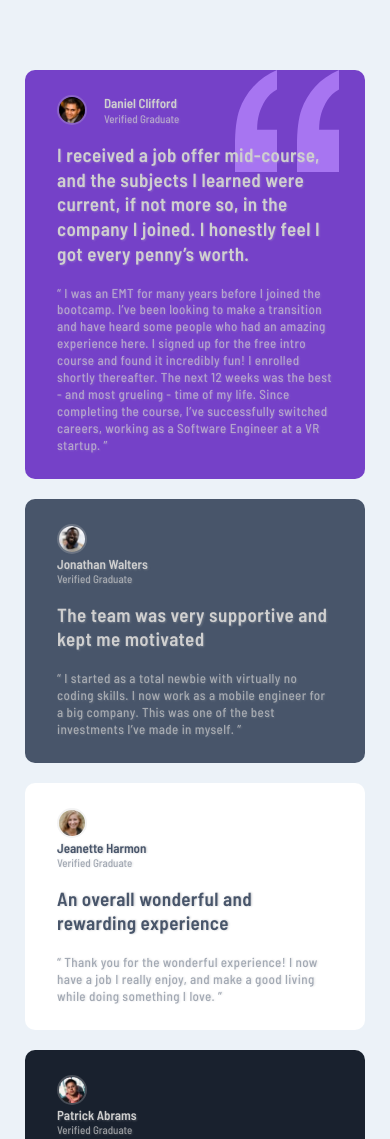
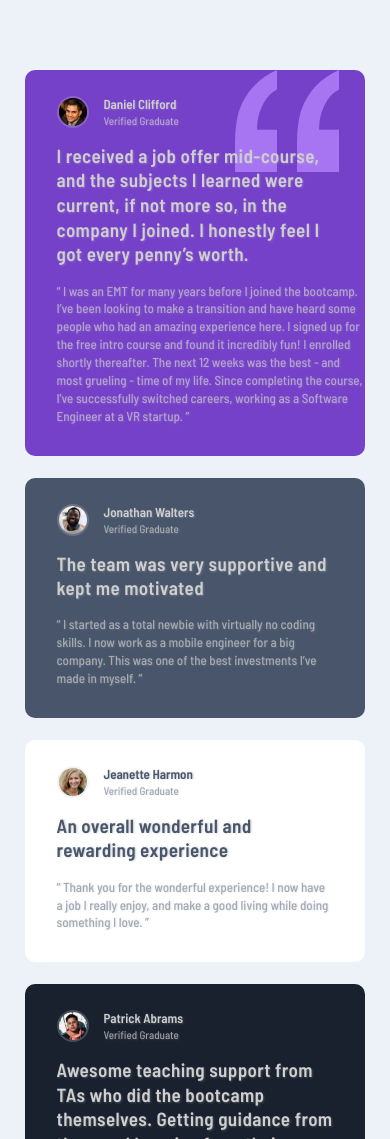
Before and after one commit to JoannaLapa/testimonials-grid-section-main, a website: page index.html in a window 390 px wide. Shown: the top 1139 px of the page. Drawn offline with Linux system fonts and the light colour scheme; files whose address does not match are found by name.

Commit message:
mobile layout finished

```diff
--- a/index.html
+++ b/index.html
@@ -7,7 +7,8 @@
   <link rel="icon" type="image/png" sizes="32x32" href="./images/favicon-32x32.png">
   <link rel="preconnect" href="https://fonts.googleapis.com">
   <link rel="preconnect" href="https://fonts.gstatic.com" crossorigin>
-  <link href="https://fonts.googleapis.com/css2?family=Barlow+Semi+Condensed:wght@500;600&display=swap" rel="stylesheet">
+  <link href="https://fonts.googleapis.com/css2?family=Barlow+Semi+Condensed:wght@500;600&display=swap"
+    rel="stylesheet">
   <title>Frontend Mentor | Testimonials grid section</title>
   <link rel="stylesheet" href="dist/css/main.min.css">
 </head>
@@ -15,77 +16,96 @@
 <body>
   <main>
     <div class="wrapper">
+
       <article class="article article--moderate-violet">
+
         <div class="article__box">
           <img class="article__img" src="src/img/image-daniel.jpg" alt="The photo of Daniel Clifford">
           <h2 class="article__name">Daniel Clifford</h2>
           <p class="article__graduate article__graduate--light-grey">Verified Graduate</p>
         </div>
+
         <h3 class="article__header">I received a job offer mid-course, and the subjects I learned were current, if not
           more so,
           in the company I joined. I honestly feel I got every penny’s worth.
         </h3>
-        <p class="article__text article__text--light-grey"> “ I was an EMT for many years before I joined the bootcamp. I’ve been looking to make
+        <p class="article__text article__text--light-grey article__text--wide-padding"> “ I was an EMT for many years before I joined the bootcamp.
+          I’ve been looking to make
           a
           transition and have heard some people who had an amazing experience here. I signed up
           for the free intro course and found it incredibly fun! I enrolled shortly thereafter.
           The next 12 weeks was the best - and most grueling - time of my life. Since completing
           the course, I’ve successfully switched careers, working as a Software Engineer at a VR startup. ”</p>
+
       </article>
 
       <article class="article article--very-dark-grayish-blue">
-        <div>
+
+        <div class="article__box">
           <img class="article__img" src="src/img/image-jonathan.jpg" alt="The photo of Jonathan Walters">
           <h2 class="article__name">Jonathan Walters</h2>
           <p class="article__graduate article__graduate--light-grey">Verified Graduate</p>
         </div>
+
         <h3 class="article__header">The team was very supportive and kept me motivated
         </h3>
-        <p class="article__text article__text--light-grey">“ I started as a total newbie with virtually no coding skills. I now work as a mobile
+        <p class="article__text article__text--light-grey article__text--narrow-padding">“ I started as a total newbie with virtually no coding
+          skills. I now work as a mobile
           engineer
           for a big company. This was one of the best investments I’ve made in myself. ”</p>
+
       </article>
 
       <article class="article article--white">
-        <div>
+
+        <div class="article__box">
           <img class="article__img" src="src/img/image-jeanette.jpg" alt="The photo of Jeanette Harmon">
           <h2 class="article__name">Jeanette Harmon</h2>
           <p class="article__graduate article__graduate--very-dark-blackish-blue">Verified Graduate
           </p>
         </div>
+
         <h3 class="article__header">An overall wonderful and rewarding experience
         </h3>
-        <p class="article__text article__text--very-dark-blackish-blue">“ Thank you for the wonderful experience! I now have a job I really enjoy, and make a
+        <p class="article__text article__text--very-dark-blackish-blue article__text--narrow-padding">“ Thank you for the wonderful experience! I now
+          have a job I really enjoy, and make a
           good living
           while doing something I love. ”</p>
       </article>
 
       <article class="article article--very-dark-blackish-blue">
-        <div>
+
+        <div class="article__box">
           <img class="article__img" src="src/img/image-patrick.jpg" alt="The photo of Patrick Abrams">
           <h2 class="article__name">Patrick Abrams</h2>
           <p class="article__graduate article__graduate--light-grey">Verified Graduate</p>
         </div>
+
         <h3 class="article__header">Awesome teaching support from TAs who did the bootcamp themselves. Getting guidance
           from them and
           learning from their experiences was easy.
         </h3>
-        <p class="article__text article__text--light-grey">“ The staff seem genuinely concerned about my progress which I find really refreshing.
+        <p class="article__text article__text--light-grey article__text--narrow-padding">“ The staff seem genuinely concerned about my progress which
+          I find really refreshing.
           The program
           gave me the confidence necessary to be able to go out in the world and present myself as a capable
           junior developer. The standard is above the rest. You will get the personal attention you need from
           an incredible community of smart and amazing people. ”</p>
+
       </article>
 
       <article class="article article--white">
-        <div>
+
+        <div class="article__box">
           <img class="article__img" src="src/img/image-kira.jpg" alt="The photo of Kira Whittle">
           <h2 class="article__name">Kira Whittle</h2>
           <p class="article__graduate article__graduate--very-dark-blackish-blue">Verified Graduate</p>
         </div>
+
         <h3 class="article__header">Such a life-changing experience. Highly recommended!
         </h3>
-        <p class="article__text article__text--very-dark-blackish-blue">“ Before joining the bootcamp, I’ve never written a line of code. I needed some
+        <p class="article__text article__text--very-dark-blackish-blue article__text--narrow-padding">“ Before joining the bootcamp, I’ve never
+          written a line of code. I needed some
           structure from
           professionals who can help me learn programming step by step. I was encouraged to enroll by a former
           student of theirs who can only say wonderful things about the program. The entire curriculum and staff
@@ -94,8 +114,11 @@
           could ever have. In fact, I’ve often referred to it during interviews as an example of my developent
           experience. It certainly helped me land a job as a full-stack developer after receiving multiple offers.
           100% recommend! ”</p>
+
       </article>
+
     </div>
+
   </main>
   <footer>
   <div class="footer__wrapper">
--- a/src/sass/base/_typography.scss
+++ b/src/sass/base/_typography.scss
@@ -20,9 +20,9 @@
 	&__text {
 		font-size: v.$fz-130;
 
-		line-height: 130%;
-		word-spacing: 1em 3em 2em;
-		letter-spacing: 0.04rem;
+		line-height: 138%;
+
+
 	}
 }
 
--- a/src/sass/layout/_articles.scss
+++ b/src/sass/layout/_articles.scss
@@ -1,7 +1,7 @@
 @use 'abstracts/variables' as v;
 .wrapper {
 	display: grid;
-	gap: 2rem;
+	gap: 2.2rem;
 
 	padding: 7rem 2.5rem;
 }
@@ -9,25 +9,26 @@
 .article {
 	display: flex;
 	flex-direction: column;
-	gap: 1.8rem;
+	gap: 1.55rem;
 
-	padding: 2.5rem 3.2rem;
-
+	padding: 2.6rem 0 3rem 3.15rem;
+// margin-right: 1.4rem;
 	border-radius: 1rem;
 
 	&__box {
 		display: grid;
 		grid-template-columns: 3rem 1fr;
-		grid-template-rows: reapeat(2, 1fr);
+		grid-template-rows: repeat(2, 1fr);
 		gap: 0 1.7rem;
 		justify-content: start;
+        align-items: center;
 	}
 
 	&__img {
 		grid-area: 1/1/3/2;
 
-		width: 3rem;
-		height: 3rem;
+		width: 3.2rem;
+		height: 3.2rem;
 
 		border-radius: 50%;
 		border: 2px solid v.$light-gray-transparent;
@@ -40,4 +41,16 @@
 	&__graduate {
 		grid-area: 2/2/3/3;
 	}
+
+    &__header {
+        padding-right: 3.2rem;
+    }
+
+    &__textt--wide-padding {
+       padding-right: 4.4rem;
+    }
+
+    &__text--narrow-padding {
+        padding-right: 3.2rem;
+     }
 }
```
Also changed, not shown: dist/css/main.min.css, 1 other file.
